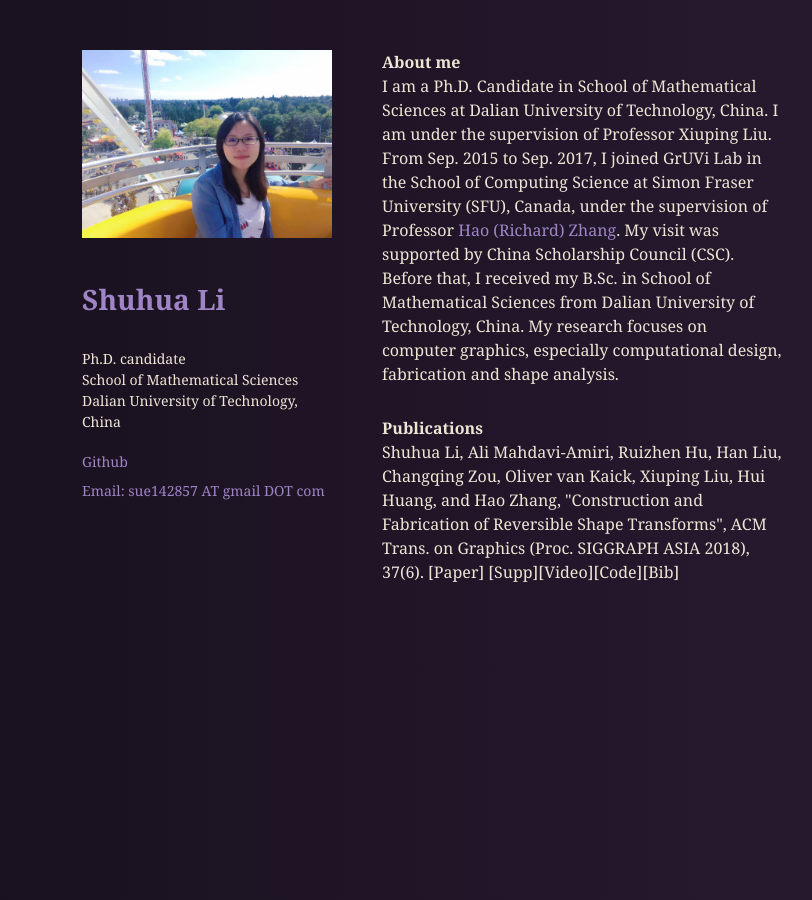
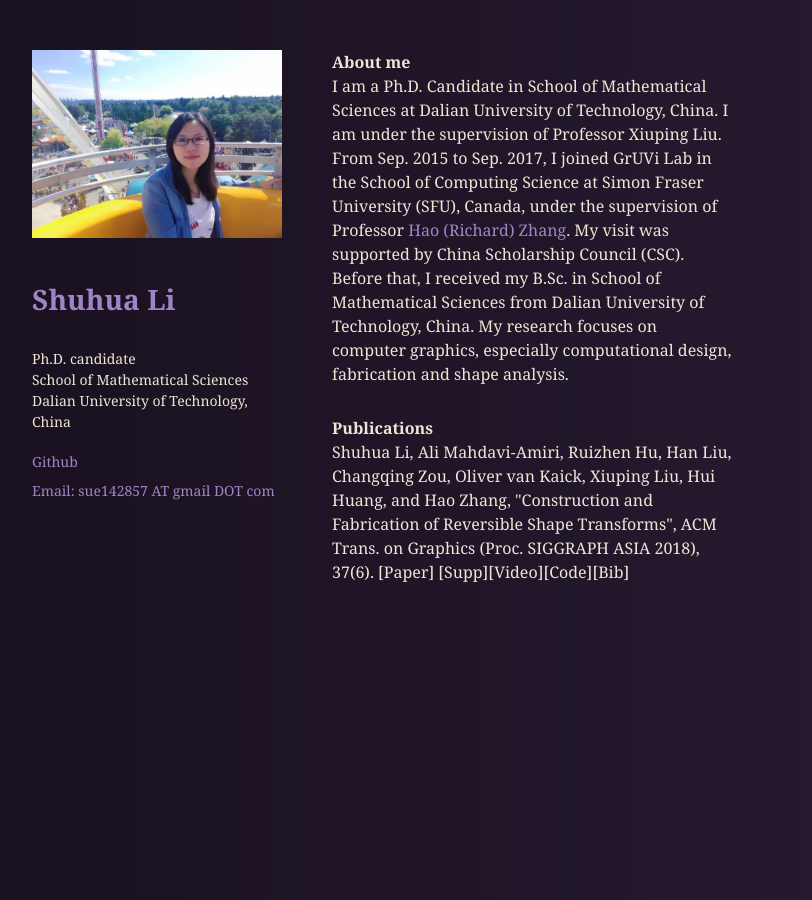
Before and after one commit to sergiokopplin/violet, a Jekyll site: the page built from index.html, in a window 1280 px wide. Shown: the whole page, without its empty margins (18-830 px from the left). Built offline with Jekyll 4.4.1, drawn with Linux system fonts in a browser that asks for light colours.

Commit message:
Update home.sass

```diff
--- a/_sass/home.sass
+++ b/_sass/home.sass
@@ -11,7 +11,7 @@ body
   color: $beta
   font-family: $font
   font-size: 14px
-  margin: 50px 100px 0
+  margin: 50px 50px 0
 
   @media #{$below}
     margin: 50px 50px 0
```
